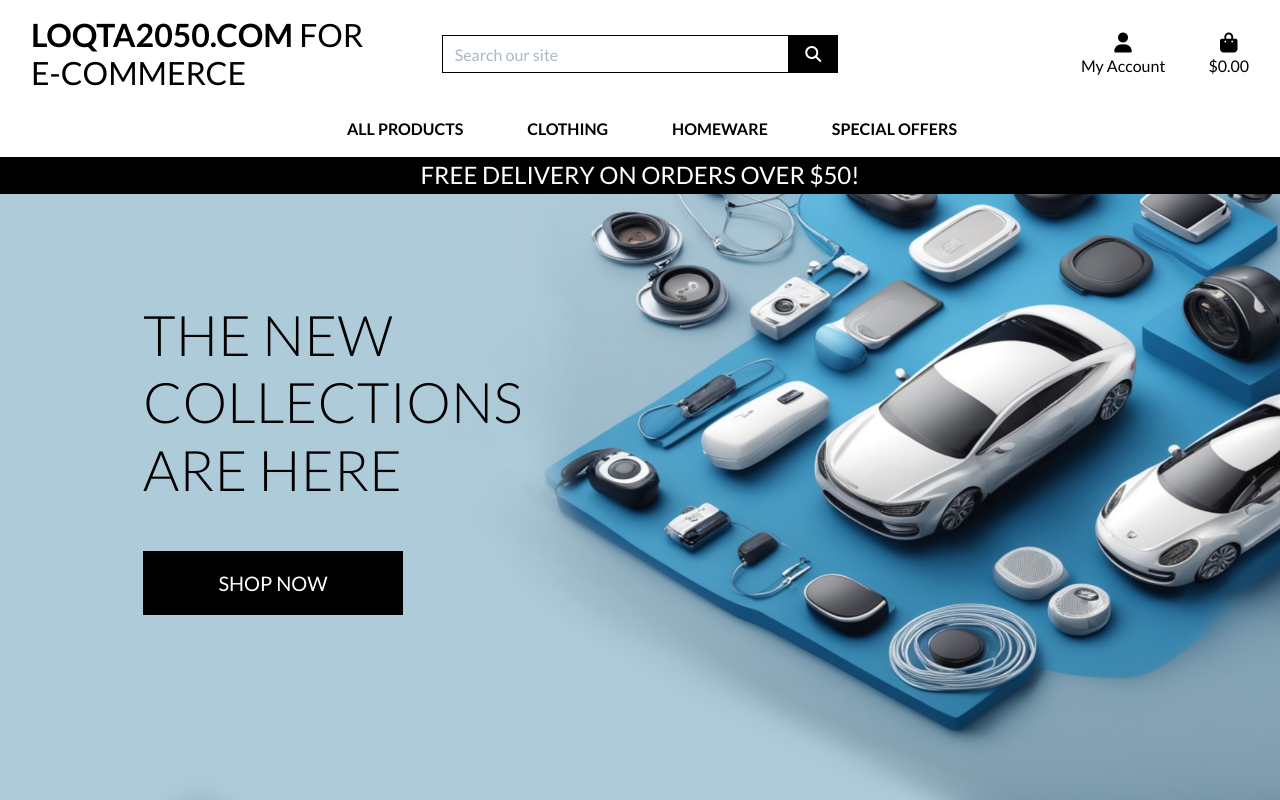
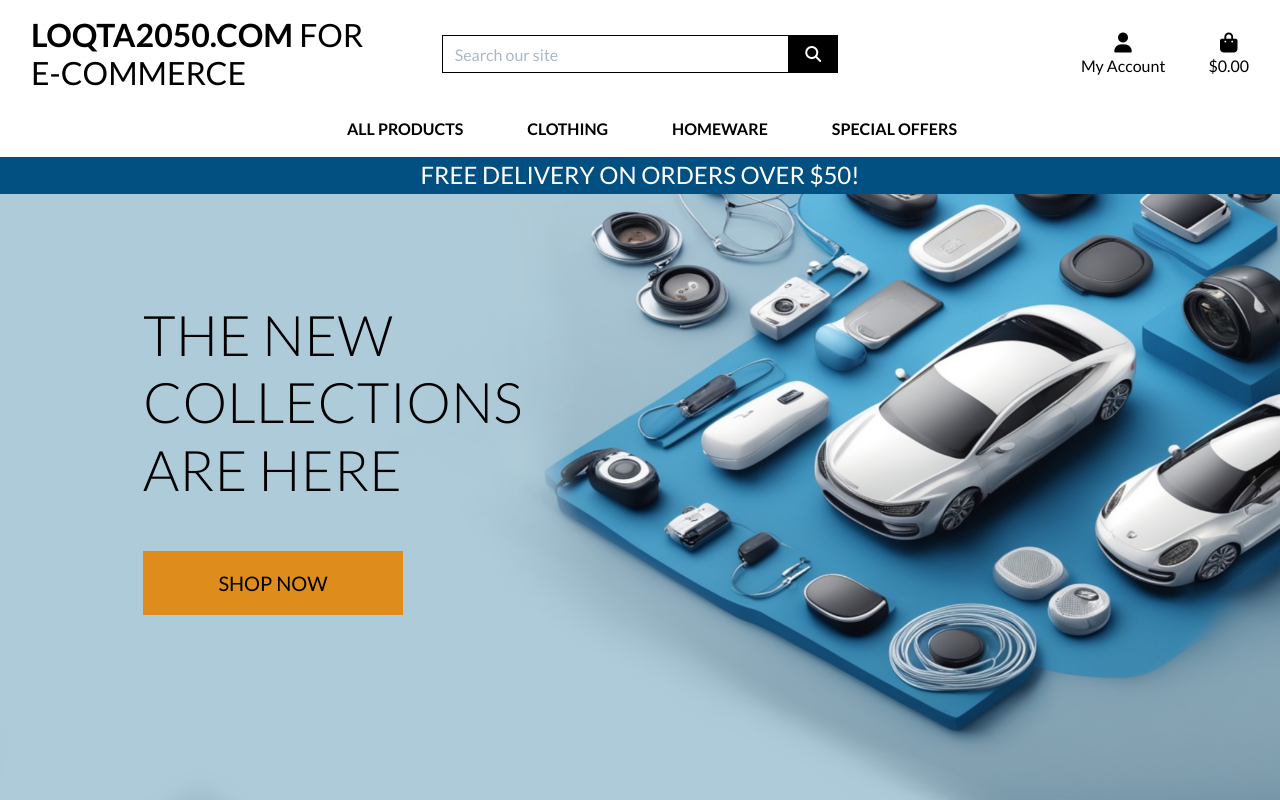
Before and after one commit to MohamedMesto/Dealna.de_v1.4, a Django app: page / in a window 1280 px wide. Run offline with Django 3.2, Linux system fonts and the light colour scheme; parts of the project's set-up code (start-up, migrations or seed data) failed here and were passed over; some libraries are stand-ins or nearby versions.

Commit message:
update Readme user stories

```diff
--- a/ec_2050_project/settings.py
+++ b/ec_2050_project/settings.py
@@ -44,9 +44,9 @@ STRIPE_WH_SECRET = os.environ.get('STRIPE_WH_SECRET', '')
 
 # SECURITY WARNING: don't run with debug turned on in production!
 
-# DEBUG = os.environ.get('DEVELOPMENT')
+DEBUG = os.environ.get('DEVELOPMENT')
 
-DEBUG=False
+# DEBUG=False
 
 
 ALLOWED_HOSTS = ['ec-platform-2050-v1-1e860717f359.herokuapp.com', # herokuapp App
--- a/static/css/base.css
+++ b/static/css/base.css
@@ -28,8 +28,8 @@ body {
 }
 
 .shop-now-button {
-    background: black;
-    color: white;
+    background: #de8c1c;
+    color: black;
     min-width: 260px;
 }
 
@@ -68,8 +68,9 @@ body {
     border: 1px solid black !important;
 }
 
+/* delivery-banner  bg*/
 .bg-black {
-    background: #000 !important;
+    background: #025081 !important;
 }
 
 
```
Also changed, not shown: README.md, assets/images/readme_images/userstory.png.
